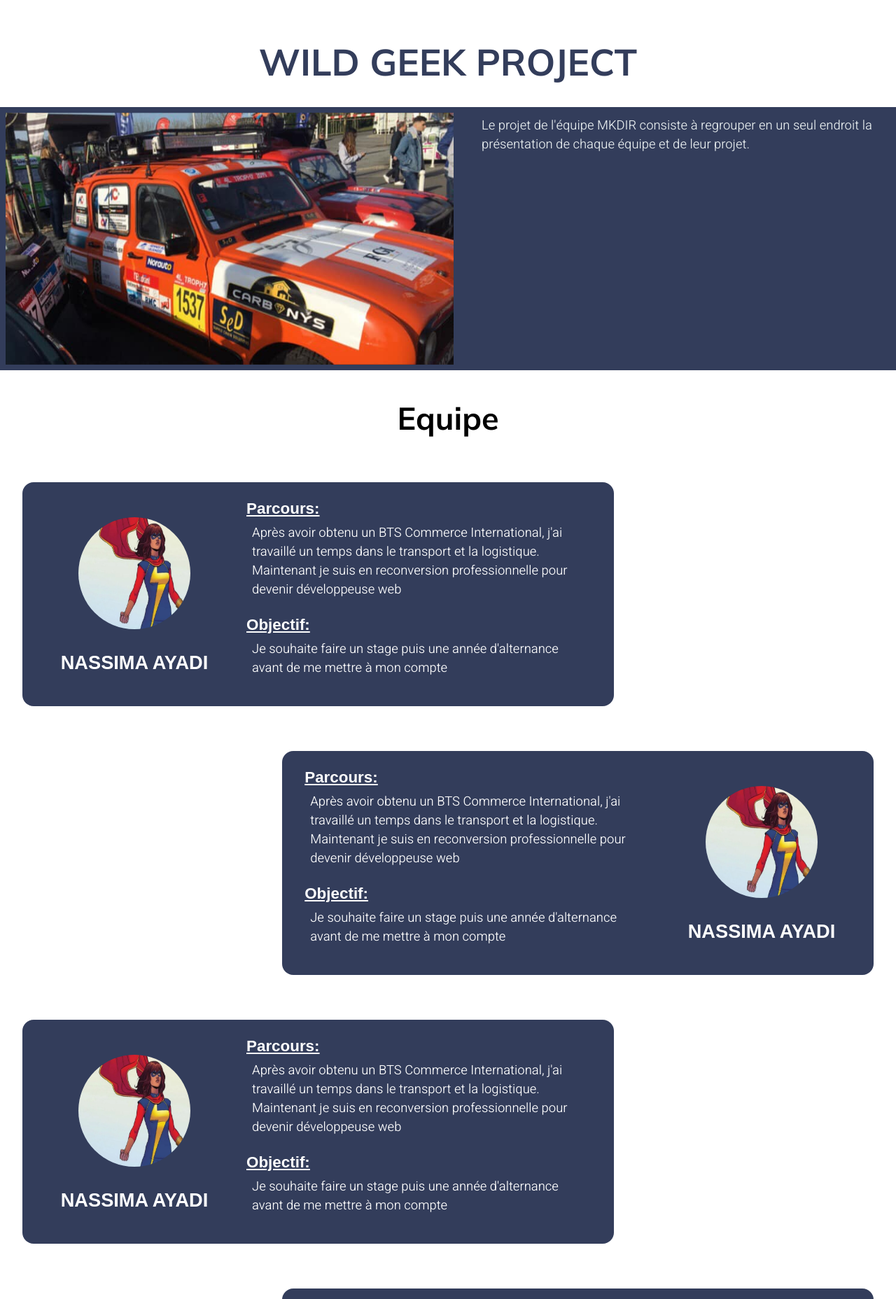
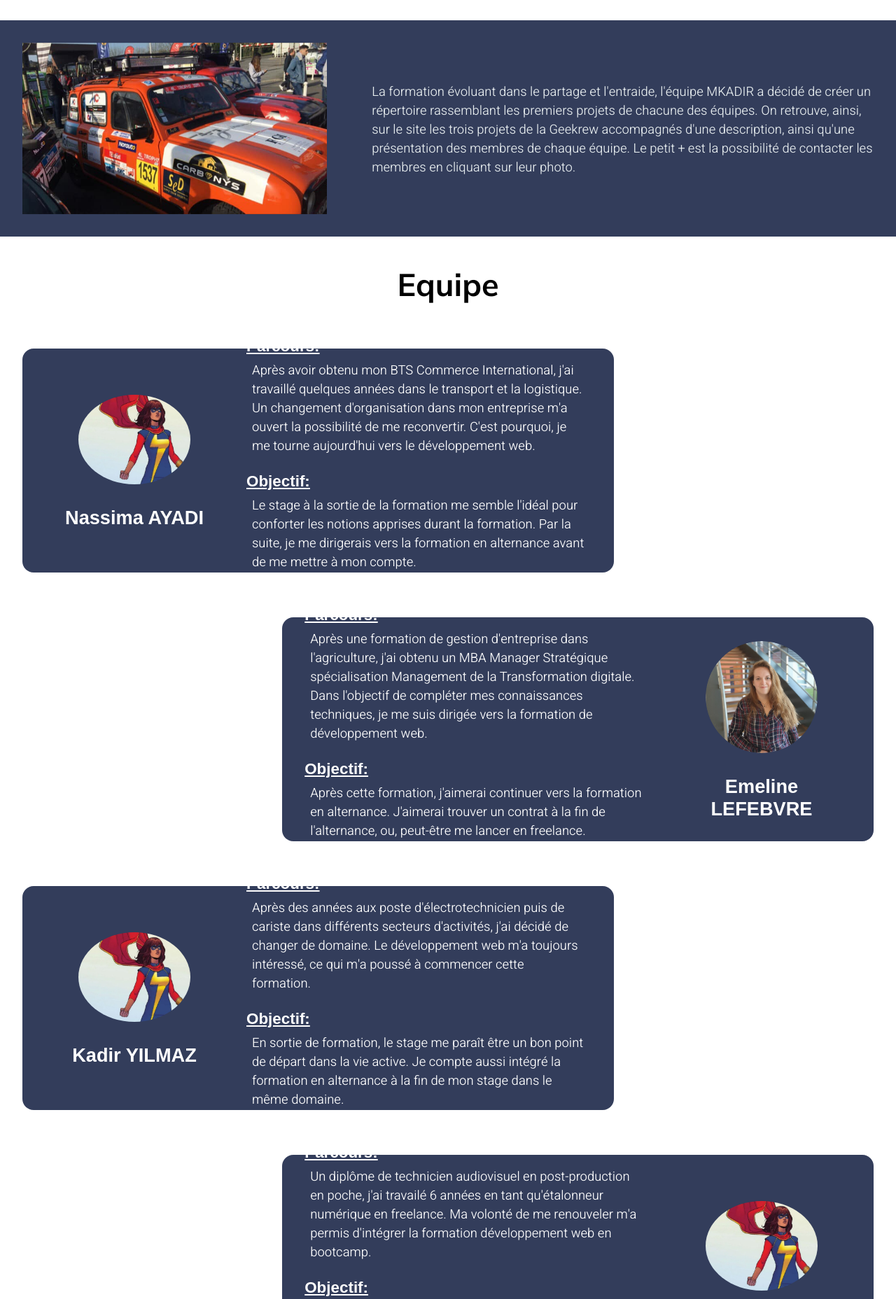
Before and after one commit to Baptcave/WCS-P1-MKadir, a website: page projet-GPW.html in a window 1280 px wide. Shown: the part 219-2075 px from the top of the page at 70% size. Drawn offline with Linux system fonts and the light colour scheme; a web font is replaced by a local one.

Commit message:
Update Porject Pages + pictures

```diff
--- a/projet-GPW.html
+++ b/projet-GPW.html
@@ -38,9 +38,10 @@
         <h1>WILD GEEK PROJECT</h1>
         <div class="DescriptionP">
             <img src="pictures/4L_Trophy.jpg" alt="Voiture de 4L Trophy">
-            <p>Le projet de l'équipe MKDIR consiste à regrouper en un seul endroit la présentation de chaque équipe et
-                de
-                leur projet.</p>
+            <p>La formation évoluant dans le partage et l'entraide, l'équipe MKADIR a décidé de créer un répertoire
+                rassemblant les premiers projets de chacune des équipes. On retrouve, ainsi, sur le site les trois
+                projets de la Geekrew accompagnés d'une description, ainsi qu'une présentation des membres de chaque
+                équipe. Le petit + est la possibilité de contacter les membres en cliquant sur leur photo.</p>
         </div>
     </section>
 
@@ -50,34 +51,39 @@
         <div class="members">
             <div class="member member-left">
                 <div class="member-title">
-                    <h3 class="h3-team">NASSIMA AYADI</h3>
+                    <h3 class="h3-team">Nassima AYADI</h3>
                     <img class="member-picture" src="pictures/Nassima.webp" alt="">
                 </div>
                 <div class="description">
                     <h4 class="h4-team">Parcours:</h4>
-                    <p>Après avoir obtenu un BTS Commerce International, j'ai travaillé un temps dans le transport et
-                        la logistique. Maintenant je suis en reconversion professionnelle pour devenir développeuse web
+                    <p>Après avoir obtenu mon BTS Commerce International, j'ai travaillé quelques années dans le
+                        transport et
+                        la logistique. Un changement d'organisation dans mon entreprise m'a ouvert la possibilité de me
+                        reconvertir. C'est pourquoi, je me tourne aujourd'hui vers le développement web.
                     </p>
                     <h4 class="h4-team">Objectif:</h4>
-                    <p>Je souhaite faire un stage puis une année d'alternance avant de me mettre à mon compte</p>
+                    <p>Le stage à la sortie de la formation me semble l'idéal pour conforter les notions apprises durant
+                        la formation. Par la suite, je me dirigerais vers la formation en alternance avant de me mettre
+                        à mon compte.</p>
                 </div>
             </div>
 
             <div class="members">
                 <div class="member member-right">
                     <div class="member-title">
-                        <h3 class="h3-team">NASSIMA AYADI</h3>
-                        <img class="member-picture" src="pictures/Nassima.webp" alt="">
+                        <h3 class="h3-team">Emeline LEFEBVRE</h3>
+                        <img class="member-picture" src="pictures/Photo_Emeline.png" alt="">
                     </div>
                     <div class="description">
                         <h4 class="h4-team">Parcours:</h4>
-                        <p>Après avoir obtenu un BTS Commerce International, j'ai travaillé un temps dans le transport
-                            et
-                            la logistique. Maintenant je suis en reconversion professionnelle pour devenir développeuse
-                            web
+                        <p>Après une formation de gestion d'entreprise dans l'agriculture, j'ai obtenu un MBA Manager
+                            Stratégique spécialisation Management de la Transformation digitale. Dans l'objectif de
+                            compléter mes connaissances techniques, je me suis dirigée vers la formation de
+                            développement web.
                         </p>
                         <h4 class="h4-team">Objectif:</h4>
-                        <p>Je souhaite faire un stage puis une année d'alternance avant de me mettre à mon compte</p>
+                        <p>Après cette formation, j'aimerai continuer vers la formation en alternance. J'aimerai trouver
+                            un contrat à la fin de l'alternance, ou, peut-être me lancer en freelance. </p>
                     </div>
                 </div>
 
@@ -85,18 +91,19 @@
                 <div class="members">
                     <div class="member member-left">
                         <div class="member-title">
-                            <h3 class="h3-team">NASSIMA AYADI</h3>
+                            <h3 class="h3-team">Kadir YILMAZ</h3>
                             <img class="member-picture" src="pictures/Nassima.webp" alt="">
                         </div>
                         <div class="description">
                             <h4 class="h4-team">Parcours:</h4>
-                            <p>Après avoir obtenu un BTS Commerce International, j'ai travaillé un temps dans le
-                                transport et
-                                la logistique. Maintenant je suis en reconversion professionnelle pour devenir
-                                développeuse web
+                            <p>Après des années aux poste d'électrotechnicien puis de cariste dans différents secteurs
+                                d'activités, j'ai décidé de changer de domaine. Le développement web m'a toujours
+                                intéressé, ce qui m'a poussé à commencer cette formation.
                             </p>
                             <h4 class="h4-team">Objectif:</h4>
-                            <p>Je souhaite faire un stage puis une année d'alternance avant de me mettre à mon compte
+                            <p>En sortie de formation, le stage me paraît être un bon point de départ dans la vie
+                                active. Je compte aussi intégré la formation en alternance à la fin de mon stage dans le
+                                même domaine.
                             </p>
                         </div>
                     </div>
@@ -105,19 +112,19 @@
                     <div class="members">
                         <div class="member member-right">
                             <div class="member-title">
-                                <h3 class="h3-team">NASSIMA AYADI</h3>
+                                <h3 class="h3-team">Baptiste NOYE</h3>
                                 <img class="member-picture" src="pictures/Nassima.webp" alt="">
                             </div>
                             <div class="description">
                                 <h4 class="h4-team">Parcours:</h4>
-                                <p>Après avoir obtenu un BTS Commerce International, j'ai travaillé un temps dans le
-                                    transport et
-                                    la logistique. Maintenant je suis en reconversion professionnelle pour devenir
-                                    développeuse web
+                                <p>Un diplôme de technicien audiovisuel en post-production en poche, j'ai travailé 6
+                                    années en tant qu'étalonneur numérique en freelance. Ma volonté de me renouveler m'a
+                                    permis d'intégrer la formation développement web en bootcamp.
                                 </p>
                                 <h4 class="h4-team">Objectif:</h4>
-                                <p>Je souhaite faire un stage puis une année d'alternance avant de me mettre à mon
-                                    compte</p>
+                                <p>J'aimerai continuer ma formation par une année d'alternance afin d'acquérir de
+                                    l'expérience dans le domaine, avec l'espoir de trouver un contrat de travail à la
+                                    sortie.</p>
                             </div>
                         </div>
 
@@ -125,19 +132,20 @@
                         <div class="members">
                             <div class="member member-left">
                                 <div class="member-title">
-                                    <h3 class="h3-team">NASSIMA AYADI</h3>
+                                    <h3 class="h3-team">Julien BEILLONNET</h3>
                                     <img class="member-picture" src="pictures/Nassima.webp" alt="">
                                 </div>
                                 <div class="description">
                                     <h4 class="h4-team">Parcours:</h4>
-                                    <p>Après avoir obtenu un BTS Commerce International, j'ai travaillé un temps dans le
-                                        transport et
-                                        la logistique. Maintenant je suis en reconversion professionnelle pour devenir
-                                        développeuse web
+                                    <p>Ma formation dans le métier de peintre en bâtiment puis mon diplôme de peintre en
+                                        décors m'ont permis de travailler une dizaine d'année dans ce secteur. Attiré
+                                        par le domaine de l'informatique, j'ai voulu me reconvertir et j'ai donc
+                                        commencé la formation en bootcamp de développement web.
                                     </p>
                                     <h4 class="h4-team">Objectif:</h4>
-                                    <p>Je souhaite faire un stage puis une année d'alternance avant de me mettre à mon
-                                        compte</p>
+                                    <p>Au sortir de la formation, je pense me tourner vers la formation en alternance
+                                        afin d'acquérir de l'expérience. Je reste, cependant, ouvert aux opportunités
+                                        qui se présenteront. </p>
                                 </div>
                             </div>
 
--- a/style.css
+++ b/style.css
@@ -194,7 +194,7 @@ main {
 }
 
 /*image auto slider*/
-img {
+.slides img {
     height: 200px;
     width: 200px;
 }
@@ -299,15 +299,16 @@ section.Project {
     align-items: center;
     align-content: center;
     justify-content: center;
-    background-color: #333D5B;
+    background-color: var(--secondary-color);
 }
 
 .DescriptionP img {
     margin: 0.5rem;
-    border-color: #379095;
+    border-color: var(--primary-color);
     border: 60px;
     height: auto;
-    width: 50%;
+    width: auto;
+    height: 2rem;
 }
 
 .DescriptionP p {
@@ -315,7 +316,7 @@ section.Project {
     margin-right: 2rem;
     margin-top: 0.8rem;
     margin-bottom: 0.5rem;
-    color: #E7EDEF;
+    color: var(--third-color);
 }
 
 /*FIN SECTION TITRE PROJET*/
@@ -387,7 +388,7 @@ section>h2 {
 .form-page {
     display: flex;
     flex-direction: column;
-     align-items: center;
+    align-items: center;
 }
 
 .form-page section {
@@ -434,7 +435,7 @@ form {
     width: 100%;
 }
 
-.pic-description h3{
+.pic-description h3 {
     margin-top: 16px;
 }
 
@@ -451,12 +452,13 @@ form {
     margin-right: 16px;
 }
 
-.pic-description h4, p {
+.pic-description h4,
+p {
     align-self: flex-start;
 }
 
 .description-container {
-    display : flex;
+    display: flex;
     flex-direction: column;
     align-items: center;
     background-color: var(--secondary-color);
@@ -509,7 +511,8 @@ form {
     max-width: 550px;
 }
 
-input, textarea {
+input,
+textarea {
     width: 100%;
     border-radius: 6px;
     border-style: none;
@@ -588,7 +591,7 @@ input.value {
         font-size: 1.15rem;
     }
 
-  /*DEBUT SECTION TEAM*/
+    /*DEBUT SECTION TEAM*/
 
 
     .h2-team {
@@ -739,23 +742,24 @@ input.value {
         align-items: center;
         align-content: center;
         justify-content: space-evenly;
-        background-color: #333D5B;
+        background-color: var(--secondary-color);
     }
 
     .DescriptionP img {
-        margin: 0.5rem;
-        border-color: #379095;
-        border: 60px;
+        margin: 2rem;
+        border-color: var(--primary-color);
+        border: 3rem;
         height: auto;
-        width: 50%;
+        width: 34%;
     }
 
     .DescriptionP p {
+        align-self: center;
         margin-left: 2rem;
         margin-right: 2rem;
         margin-top: 0.8rem;
         margin-bottom: 0.5rem;
-        color: #E7EDEF;
+        color: var(--third-color);
     }
 
     /* SECTION FORMULAIRE */
```
Also changed, not shown: projet-Git.html (+4 -4 lines), pictures/Photo_Cassandra.png (added), pictures/Photo_Claudia.png (added), pictures/Photo_Emeline.png (added), pictures/Photo_Pierre.png (added), pictures/Photo_profil-Cassandra_BDZ.jpg (deleted), 2 other files.
